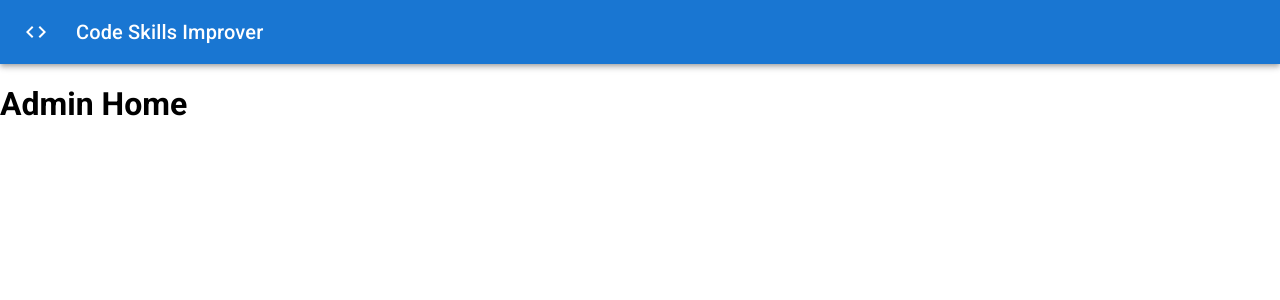
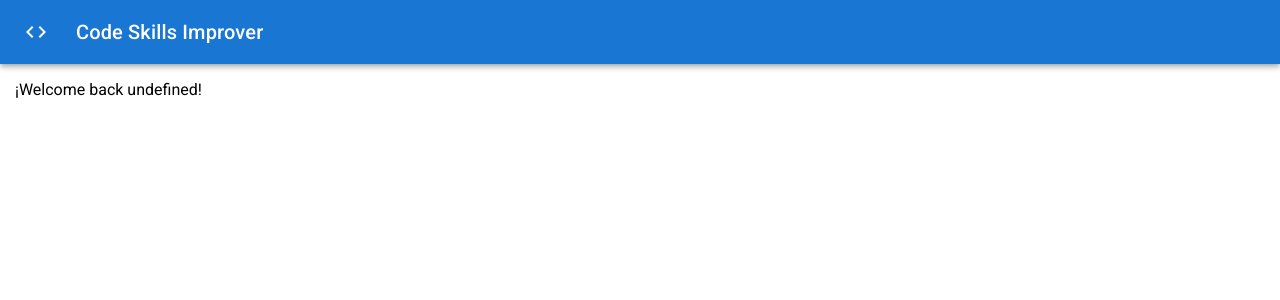
Before and after one commit to gpeitzner/code-skills-improver, a React (Create React App) app in the folder src/web/: page /adminHome in a window 1280 px wide. Shown: the top 300 px of the page. Built offline with nearby package versions, Linux system fonts and the light colour scheme.

Commit message:
[add] data read

```diff
--- a/src/web/src/App.js
+++ b/src/web/src/App.js
@@ -14,7 +14,7 @@ function App() {
 					<Route exact path="/">
 						<Login />
 					</Route>
-					<Route exact path="/adminHome">
+					<Route exact path="/adminHome/:email?">
 						<AdminHome />
 					</Route>
 				</Switch>
--- a/src/web/src/features/AdminHome/AdminHome.css
+++ b/src/web/src/features/AdminHome/AdminHome.css
@@ -0,0 +1,3 @@
+.AdminHome {
+	margin: 15px;
+}
--- a/src/web/src/features/AdminHome/AdminHome.js
+++ b/src/web/src/features/AdminHome/AdminHome.js
@@ -1,7 +1,21 @@
 import "./AdminHome.css";
 
+import { useParams } from "react-router-dom";
+import { useEffect } from "react";
+import { Box } from "@mui/material";
+
 function AdminHome() {
-	return <h1>Admin Home</h1>;
+	const { email } = useParams();
+
+	useEffect(() => console.log(email), [email]);
+
+	return (
+		<div className="AdminHome">
+			<Box component="div" sx={{ display: "inline" }}>
+				<p>{`¡Welcome back ${email}!`}</p>
+			</Box>
+		</div>
+	);
 }
 
 export default AdminHome;
--- a/src/web/src/features/Login/Login.js
+++ b/src/web/src/features/Login/Login.js
@@ -39,7 +39,7 @@ function Login() {
 			userCredentials.email === "admin" &&
 			userCredentials.password === "admin"
 		) {
-			history.push("adminHome");
+			history.push(`adminHome/admin`);
 			return;
 		}
 	};
```
